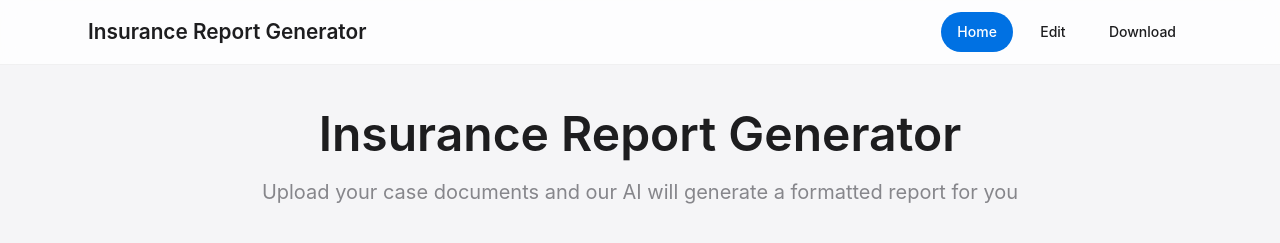
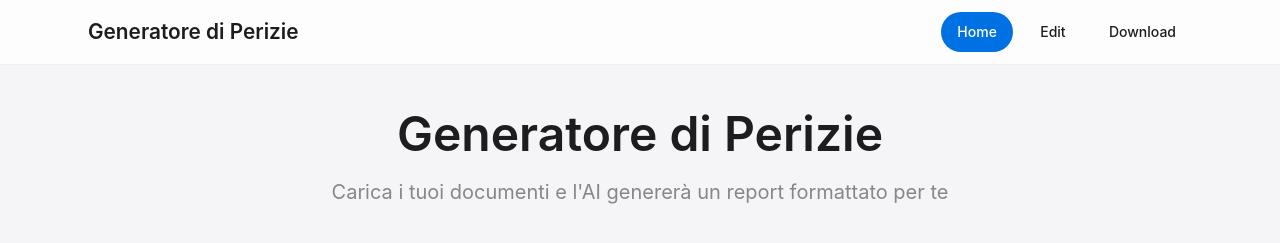
Before and after one commit to ButtcoinTNB/report-gen, a Next.js app in the folder frontend/: page / in a window 1280 px wide. Shown: the top 243 px of the page. Built offline with nearby package versions, Linux system fonts and the light colour scheme; no server answers.

Commit message:
italiano

```diff
--- a/frontend/components/Navbar.tsx
+++ b/frontend/components/Navbar.tsx
@@ -22,7 +22,7 @@ const Navbar: React.FC = () => {
               fontSize: { xs: '1.1rem', sm: '1.3rem' }
             }}
           >
-            Insurance Report Generator
+            Generatore di Perizie
           </Typography>
           <Box sx={{ display: 'flex', gap: 1 }}>
             <Link href="/" passHref>
--- a/frontend/pages/_app.js
+++ b/frontend/pages/_app.js
@@ -128,8 +128,8 @@ export default function App({ Component, pageProps }) {
   return (
     <>
       <Head>
-        <title>Insurance Report Generator</title>
-        <meta name="description" content="Generate insurance reports with AI" />
+        <title>Generatore di Perizie</title>
+        <meta name="description" content="Genera perizie con AI" />
         <meta name="viewport" content="width=device-width, initial-scale=1" />
       </Head>
       <ThemeProvider theme={theme}>
--- a/frontend/pages/index.js
+++ b/frontend/pages/index.js
@@ -152,7 +152,7 @@ export default function Home() {
               fontSize: { xs: '2rem', sm: '2.5rem', md: '3rem' }
             }}
           >
-            Insurance Report Generator
+            Generatore di Perizie
           </Typography>
           <Typography
             variant="h5"
@@ -163,7 +163,7 @@ export default function Home() {
               fontSize: { xs: '1rem', sm: '1.25rem' }
             }}
           >
-            Upload your case documents and our AI will generate a formatted report for you
+            Carica i tuoi documenti e l'AI genererà un report formattato per te
           </Typography>
         </Box>
 
@@ -204,7 +204,7 @@ export default function Home() {
               Edit Report
             </Typography>
             <Typography variant="body1" sx={{ mb: 3, color: 'text.secondary' }}>
-              Review and edit the AI-generated report below before finalizing.
+              Revisiona e modifica il report generato dall'AI prima di finalizzarlo.
             </Typography>
             <TextField
               fullWidth
@@ -265,7 +265,7 @@ export default function Home() {
               Download Report
             </Typography>
             <Typography variant="body1" sx={{ mb: 4, color: 'text.secondary' }}>
-              Your report has been successfully generated and is ready for download.
+              Il tuo report è stato generato con successo e pronto per il download.
             </Typography>
 
             <Box sx={{ display: 'flex', justifyContent: 'center', mb: 3 }}>
```
